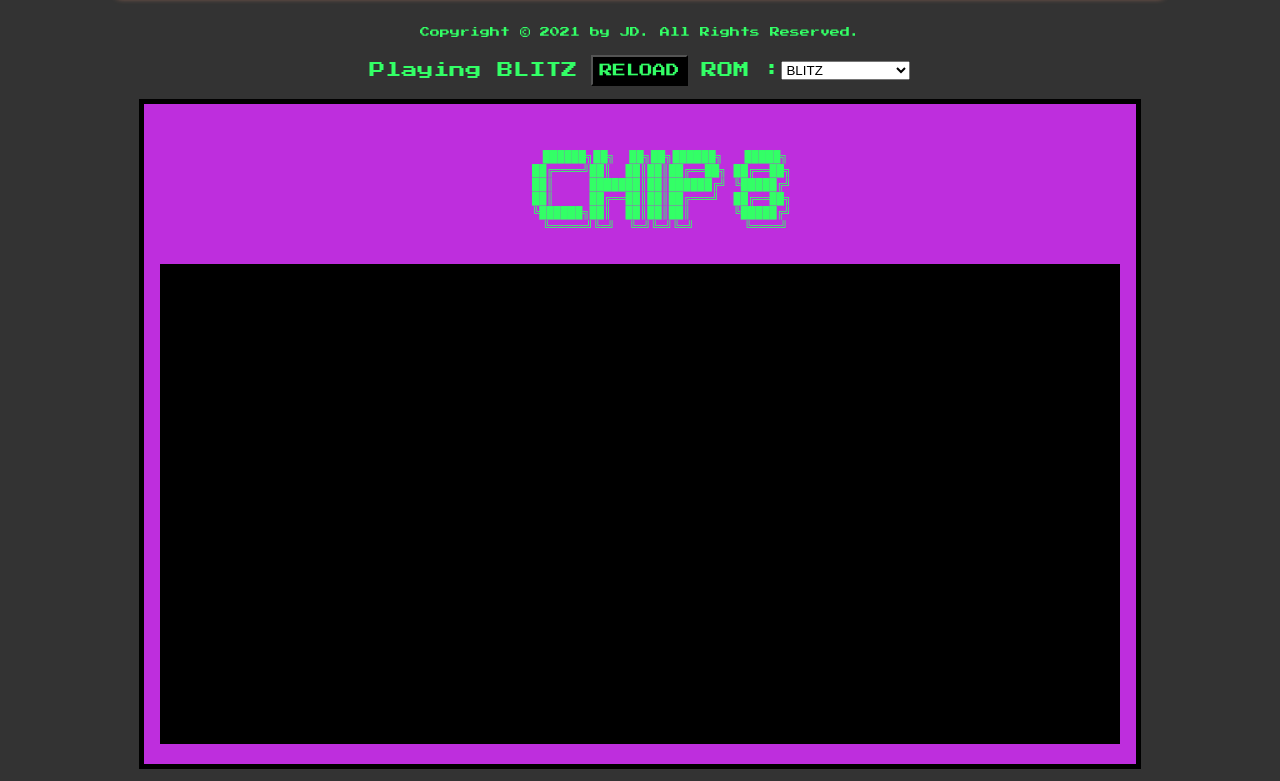
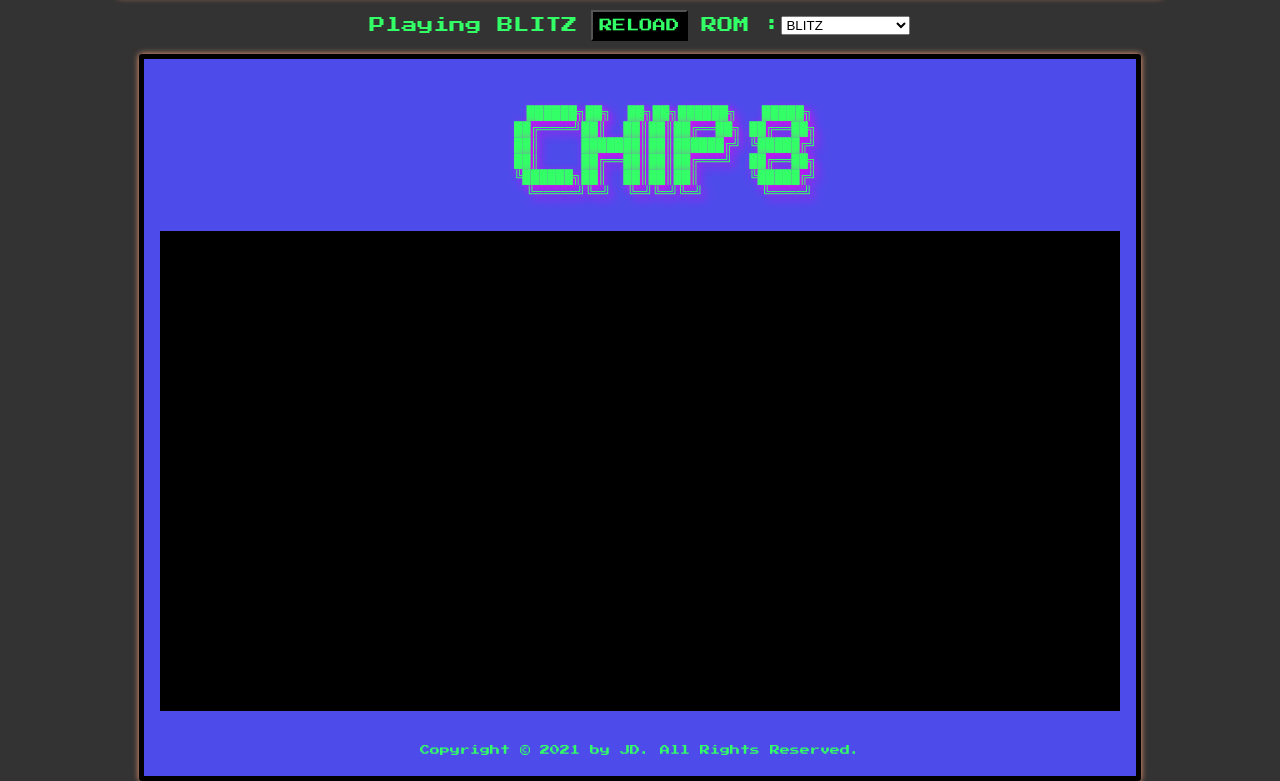
Before and after one commit to jatindidwania/Project-chip8, a website built with Parcel: page index.html in a window 1280 px wide. Shown: the part 231-1012 px from the top of the page. Built offline with nearby package versions, Linux system fonts and the light colour scheme; files whose address does not match are found by name.

Commit message:
initial commit

```diff
--- a/index.html
+++ b/index.html
@@ -78,9 +78,10 @@
         }
 
         pre.logo{
-          font-size: 12px;
+          font-size: 14px;
           margin: 30px 0;
           font-weight: 400;
+          text-shadow: 4px 4px 10px #ff00f2;
         }
 
 </style>
@@ -104,10 +105,6 @@
       |7|8|9|E|  =>  |A|S|D|F|<br/>
       |A|0|B|F|  =>  |Z|X|C|V|<br/>
     </div>
-
-    <div id="footer">
-      Copyright &copy; 2021 by JD. All Rights Reserved.
-      </div>
 
 
     <div class="rom-selector">
@@ -136,6 +133,9 @@
        ╚═════╝╚═╝  ╚═╝╚═╝╚═╝       ╚════╝</pre></h1>
             <canvas id="screen"></canvas>
             <script src="./src/index.js"></script>
+            <div id="footer">
+              Copyright &copy; 2021 by JD. All Rights Reserved.
+              </div>
         </div>
     </main>
 </body>
--- a/src/style.css
+++ b/src/style.css
@@ -13,6 +13,7 @@ h3 {
   margin: 0 auto;
   padding: 0 30px;
   color: #33ff66;
+  text-shadow: 4px 4px 10px #ff00f2;
 }
 
 body {
@@ -36,7 +37,9 @@ main {
 .console {
     border: 5px solid black;
     padding: 1em;
-    background: #be2edd;
+    background: #4e4beb;
+    box-shadow: lightsalmon 0 0 6px 0;
+    border-radius: 3px;
     color: #fff;
 }
 
```
Also changed, not shown: 1 other file.
